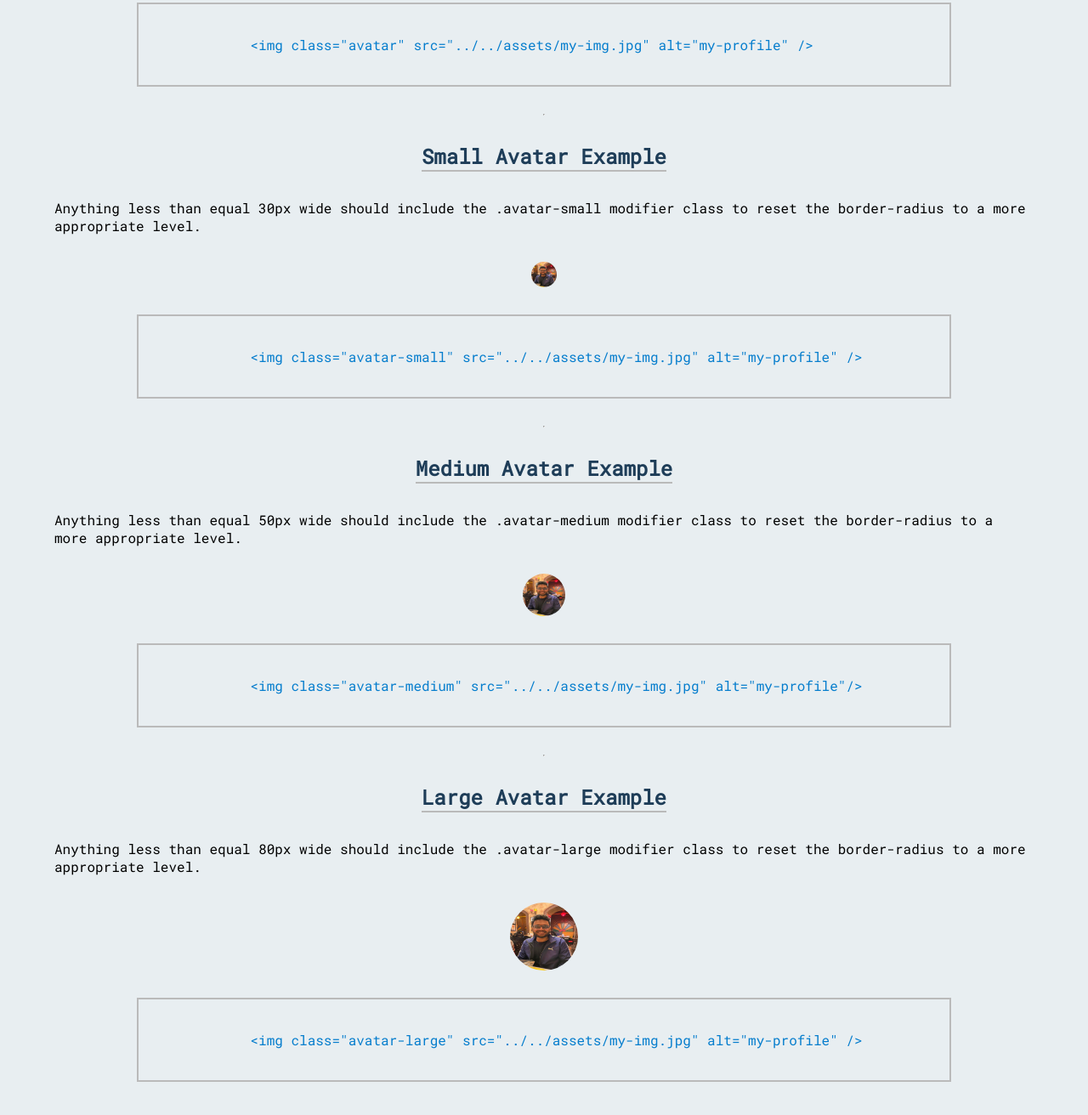
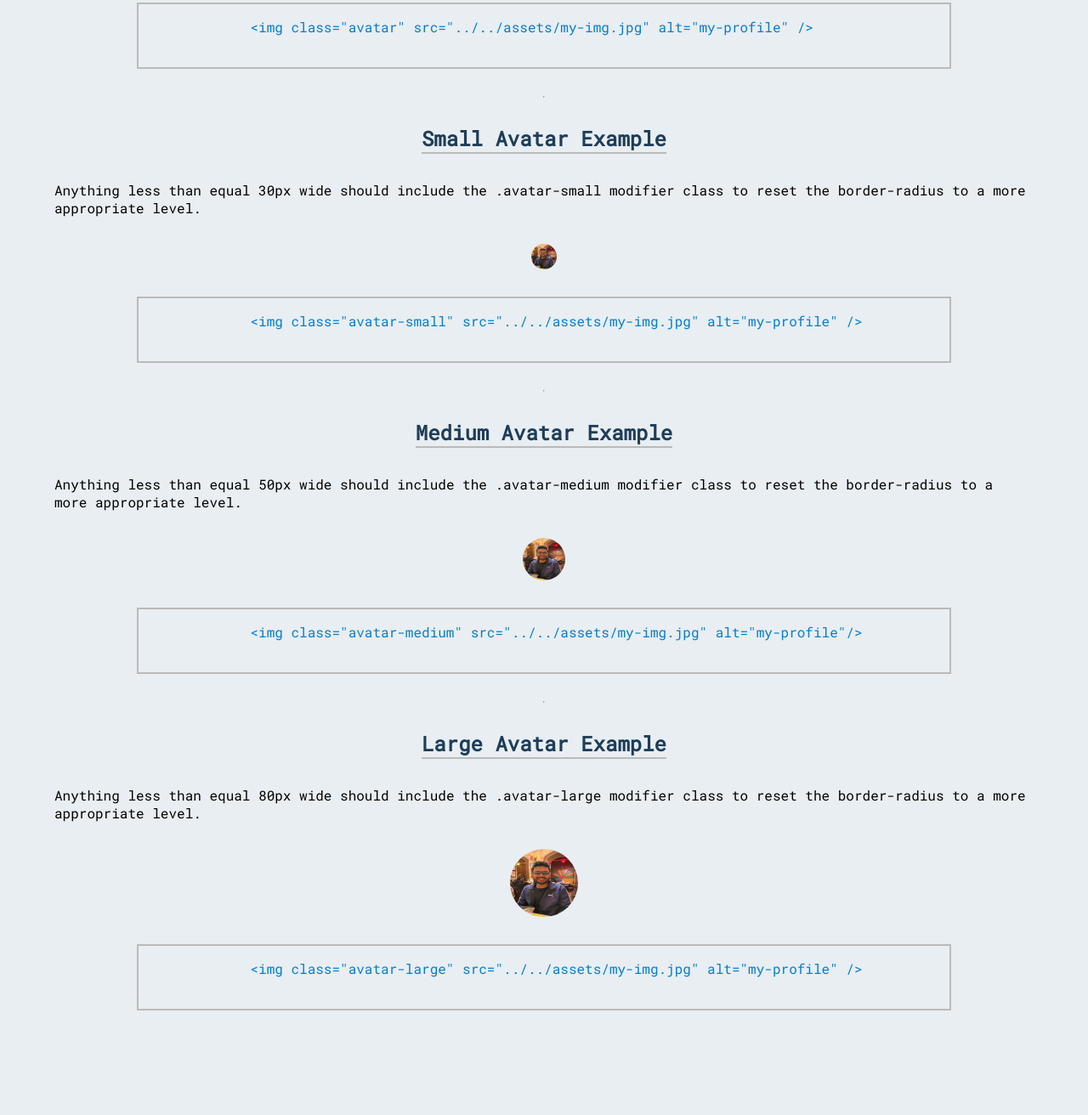
Before and after one commit to dubeyaditya29/ACEE_UI, a plain HTML site: page components/Avatar/avatar.html in a window 1280 px wide. Shown: the part 438-1750 px from the top of the page at 85% size. After the commit the page ends 1691 px from the top, so only its background shows below. Drawn offline with Linux system fonts and the light colour scheme.

Commit message:
1. removed xmp as its depricated 2. removed commented css code.

```diff
--- a/components/Avatar/avatar.css
+++ b/components/Avatar/avatar.css
@@ -25,14 +25,10 @@ body {
   margin-bottom: 1rem;
 }
 .leftNav {
-  /* display: flex; */
-  /* flex-direction: column;
-  justify-content: center;
-  align-items: center; */
   margin: 2rem;
   gap: 1rem;
 }
-xmp {
+.code-snippet {
   border: 2px solid var(--color-grey);
   padding: 1rem;
   width: 80%;
--- a/components/Avatar/avatar.html
+++ b/components/Avatar/avatar.html
@@ -29,9 +29,9 @@
 
         <img class="avatar" src="../../assets/my-img.jpg" alt="my-profile" />
 
-        <xmp>
-            <img class="avatar" src="../../assets/my-img.jpg" alt="my-profile" />
-        </xmp>
+        <pre class="code-snippet">
+            &lt;img class="avatar" src="../../assets/my-img.jpg" alt="my-profile" /&gt;
+        </pre>
 
         <hr />
 
@@ -48,9 +48,9 @@
           alt="my-profile"
         />
 
-        <xmp>
-            <img class="avatar-small" src="../../assets/my-img.jpg" alt="my-profile" />
-        </xmp>
+        <pre class="code-snippet">
+            &lt;img class="avatar-small" src="../../assets/my-img.jpg" alt="my-profile" /&gt;
+        </pre>
 
         <hr />
 
@@ -66,9 +66,9 @@
           alt="my-profile"
         />
 
-        <xmp>
-            <img class="avatar-medium" src="../../assets/my-img.jpg" alt="my-profile"/>
-        </xmp>
+        <pre class="code-snippet">
+            &lt;img class="avatar-medium" src="../../assets/my-img.jpg" alt="my-profile"/&gt;
+        </pre>
 
         <hr />
 
@@ -84,9 +84,9 @@
           alt="my-profile"
         />
 
-        <xmp>
-            <img class="avatar-large" src="../../assets/my-img.jpg" alt="my-profile" />
-        </xmp>
+        <pre class="code-snippet">
+            &lt;img class="avatar-large" src="../../assets/my-img.jpg" alt="my-profile" /&gt;
+        </pre>
       </div>
     </main>
   </body>
```
